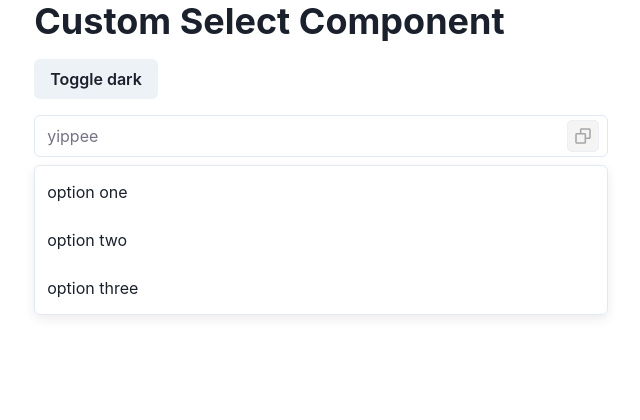
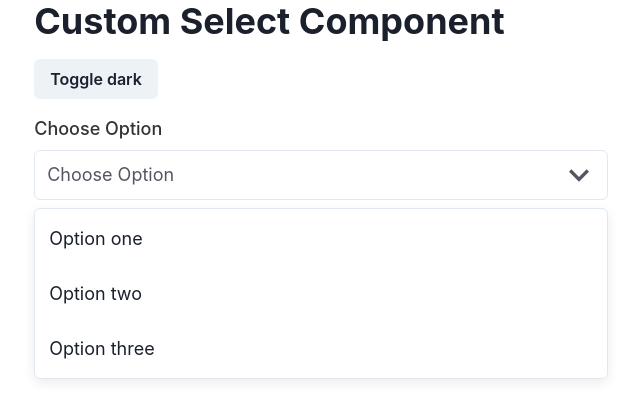
Before and after one commit to Tolu-Mals/genki-custom-select, a React (Create React App) app: page / in a window 1280 px wide. Shown: the top 420 px of the page, without its empty margins (319-959 px from the left). Built offline with nearby package versions, Linux system fonts and the light colour scheme.

Commit message:
feat: configure label styles and sizes

```diff
--- a/src/App.tsx
+++ b/src/App.tsx
@@ -9,10 +9,10 @@ function App() {
       <Container>
         <Heading mb={4}>Custom Select Component</Heading>
         <Button onClick={toggleColorMode} mb={4}>Toggle dark</Button>
-        <Select variant="outlined" size="md" placeholder="yippee" readOnly>
-          <Option value="1">option one</Option>
-          <Option value="2">option two</Option>
-          <Option value="3">option three</Option>
+        <Select variant="outlined" size="lg" placeholder="Choose Option">
+          <Option value="1">Option one</Option>
+          <Option value="2">Option two</Option>
+          <Option value="3">Option three</Option>
         </Select>
       </Container>
     </div>
--- a/src/Select/index.tsx
+++ b/src/Select/index.tsx
@@ -1,9 +1,10 @@
 import React from "react";
-import { Box } from "@chakra-ui/react";
+import { Box, chakra, useColorMode } from "@chakra-ui/react";
 import SelectButton from "./selectButton";
 import SelectListBox from "./selectListBox";
 import { useSelect } from "../hooks/use-select";
 import { SelectProps } from "../types";
+import styleObjects from "./styleObjects";
 
 type optionProps = {
   children: React.ReactNode;
@@ -19,8 +20,9 @@ export const Option = (props: optionProps): JSX.Element => {
 
 const Select = (props: SelectProps): JSX.Element => {
   const [selectedOption, setSelectedOption] = React.useState<string | number>();
-  const [ isInvalid, setIsInvalid ] = React.useState<boolean>(true);
+  const [ isInvalid, setIsInvalid ] = React.useState<boolean>(false);
   const { getButtonProps, getListBoxProps } = useSelect(props);
+  const { colorMode: mode } = useColorMode();
 
   const handleSelectItem = (item: string | number) => {
     setSelectedOption(item);
@@ -36,8 +38,15 @@ const Select = (props: SelectProps): JSX.Element => {
 
   const options = React.Children.map(props.children, attachOnclicktoOption);
 
+  const { labelStyle, labelSizes } = styleObjects;
+  const { size = "md" } = getButtonProps;
+
+
+  const labelSx = Object.assign({}, labelStyle[mode], labelSizes[size] );
+
   return (
     <Box>
+      { props.label ? <chakra.label sx={labelSx}>{ props.label }</chakra.label>:<chakra.label sx={labelSx}>{props.placeholder}</chakra.label> }
       <SelectButton
       {...getButtonProps}
       selectedOption={selectedOption}
--- a/src/Select/styleObjects.ts
+++ b/src/Select/styleObjects.ts
@@ -320,6 +320,36 @@
     fontSize: "1.125rem"
   }
 
+  const labelStyle = {
+    light: {
+      color: "#333333",
+    },
+    dark: {
+      color: "#F9F9F9"
+    }
+  }
+
+  const labelSizes = {
+    sm: {
+      fontSize: "0.875rem",
+      fontWeight: "500",
+      display: "inline-block",
+      marginBottom: "0.25rem"
+    },
+    md: {
+      fontSize: "1rem",
+      fontWeight: "500",
+      display: "inline-block",
+      marginBottom: "0.5rem"
+    },
+    lg: {
+      fontSize: "1.125rem",
+      fontWeight: "500",
+      display: "inline-block",
+      marginBottom: "0.5rem"
+    }
+  }
+
   const styleObjects = {
       filledVariantStyle,
       outlinedVariantStyle,
@@ -338,6 +368,8 @@
       flushedVariantInvalidStyle,
       outlinedVariantReadOnlyStyle,
       flushedVariantReadOnlyStyle,
+      labelSizes,
+      labelStyle
   }
 
   export default styleObjects;
```
